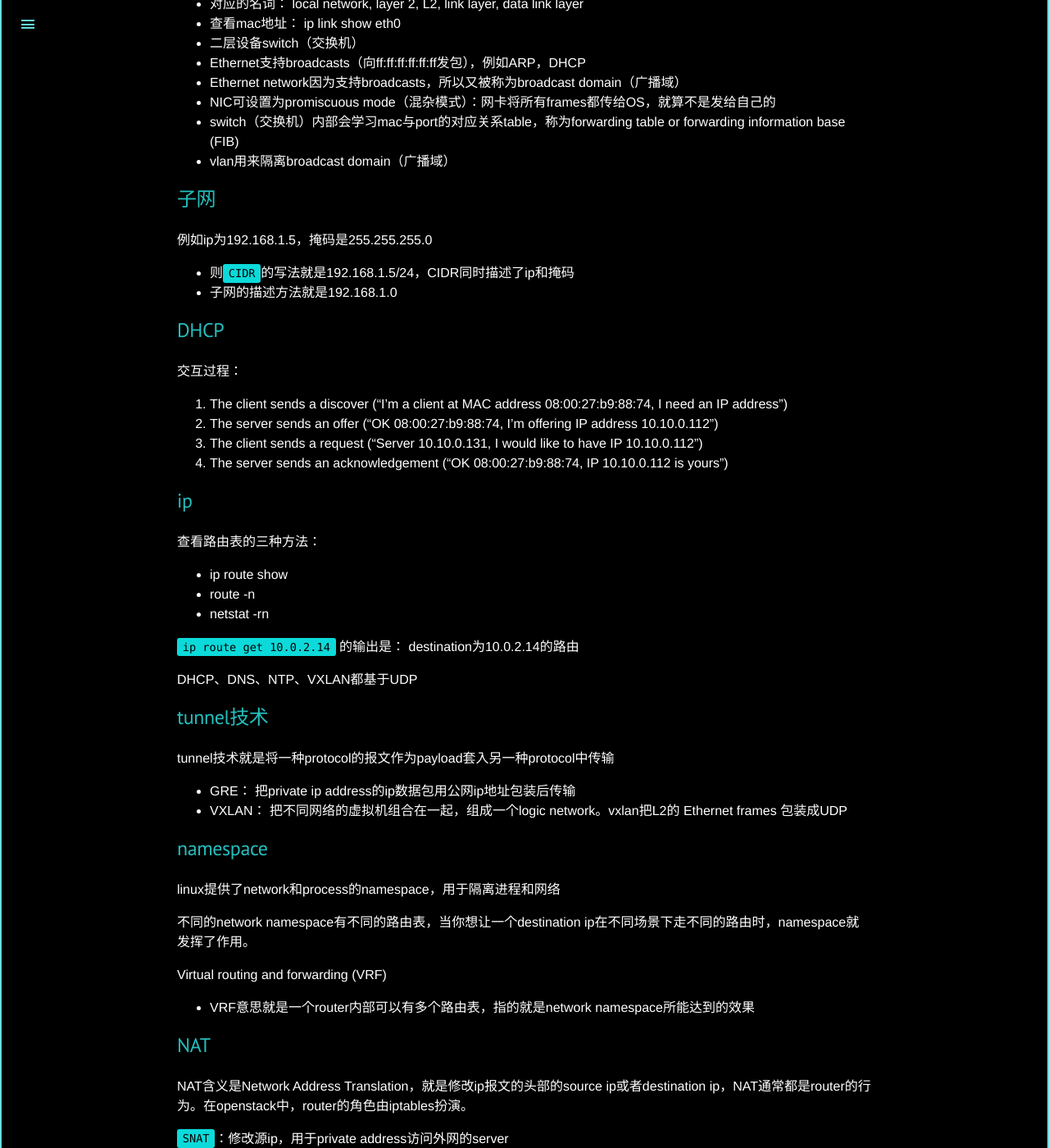
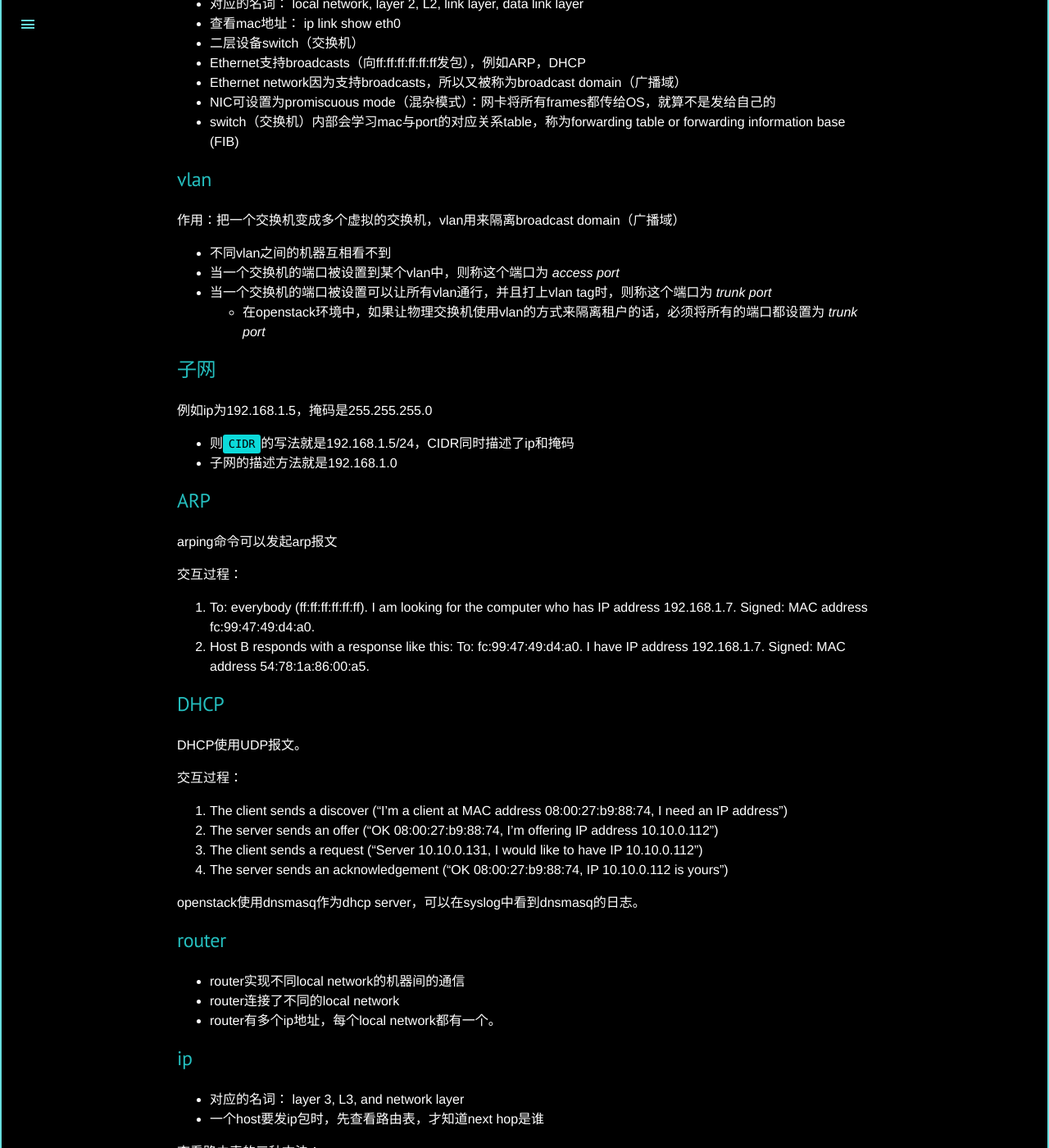
Before and after one commit to CheeseLee/zhouyaguo.github.io, a Jekyll site: the page built from _posts/2015-11-15-neutron-basic.md, in a window 1280 px wide and 1400 px high, scrolled down 357 px. Shown: the whole window at 82% size. Built offline with Jekyll 4.4.1, drawn with Linux system fonts in a browser that asks for light colours; Markdown is read by kramdown in place of the engine named in the settings; comment, search, counter and statistics services are not loaded; some of the changed text lies outside the part shown.

Commit message:
polish 2015-11-15-neutron-basic.md

```diff
--- a/_posts/2015-11-15-neutron-basic.md
+++ b/_posts/2015-11-15-neutron-basic.md
@@ -20,7 +20,17 @@ Ethernet
 - Ethernet network因为支持broadcasts，所以又被称为broadcast domain（广播域）
 - NIC可设置为promiscuous mode（混杂模式）：网卡将所有frames都传给OS，就算不是发给自己的
 - switch（交换机）内部会学习mac与port的对应关系table，称为forwarding table or forwarding information base (FIB)
-- vlan用来隔离broadcast domain（广播域）
+
+vlan
+----
+
+作用：把一个交换机变成多个虚拟的交换机，vlan用来隔离broadcast domain（广播域）
+
+- 不同vlan之间的机器互相看不到
+- 当一个交换机的端口被设置到某个vlan中，则称这个端口为 _access port_
+- 当一个交换机的端口被设置可以让所有vlan通行，并且打上vlan tag时，则称这个端口为 _trunk port_
+  - 在openstack环境中，如果让物理交换机使用vlan的方式来隔离租户的话，必须将所有的端口都设置为 _trunk port_
+
 
 子网
 ----
@@ -30,8 +40,20 @@ Ethernet
   - 则`CIDR`的写法就是192.168.1.5/24，CIDR同时描述了ip和掩码
   - 子网的描述方法就是192.168.1.0
 
+ARP
+---
+
+arping命令可以发起arp报文
+
+交互过程：
+
+1. To: everybody (ff:ff:ff:ff:ff:ff). I am looking for the computer who has IP address 192.168.1.7. Signed: MAC address fc:99:47:49:d4:a0.
+2. Host B responds with a response like this: To: fc:99:47:49:d4:a0. I have IP address 192.168.1.7. Signed: MAC address 54:78:1a:86:00:a5.
+
 DHCP
 ----
+
+DHCP使用UDP报文。
 
 交互过程：
 
@@ -40,8 +62,20 @@ DHCP
 1. The client sends a request (“Server 10.10.0.131, I would like to have IP 10.10.0.112”)
 1. The server sends an acknowledgement (“OK 08:00:27:b9:88:74, IP 10.10.0.112 is yours”)
 
+openstack使用dnsmasq作为dhcp server，可以在syslog中看到dnsmasq的日志。
+
+router
+-------
+
+- router实现不同local network的机器间的通信
+- router连接了不同的local network
+- router有多个ip地址，每个local network都有一个。
+
 ip
 ---
+
+- 对应的名词： layer 3, L3, and network layer
+- 一个host要发ip包时，先查看路由表，才知道next hop是谁
 
 查看路由表的三种方法：
 
@@ -53,21 +87,28 @@ ip
 
 DHCP、DNS、NTP、VXLAN都基于UDP
 
+UDP支持一对多通信，UDP通过IP multicast来将udp包发送到多个已加入group的receivers。VXLAN就使用了IP multicast
+
+ping和`mtr`命令使用了ICMP，其中`mtr`结合了ping和traceroute的功能。
+
 tunnel技术
 ---------
 
-tunnel技术就是将一种protocol的报文作为payload套入另一种protocol中传输
+tunnel技术就是将一种protocol的报文作为payload嵌入另一种protocol中传输
 
   - GRE： 把private ip address的ip数据包用公网ip地址包装后传输
-  - VXLAN： 把不同网络的虚拟机组合在一起，组成一个logic network。vxlan把L2的 Ethernet frames 包装成UDP
+  - VXLAN： vxlan把L2的 Ethernet frames 包装成UDP，把不同网络的虚拟机组合在一起，组成一个logic network。
 
 
 namespace
 ---------
 
-linux提供了network和process的namespace，用于隔离进程和网络
+linux提供了network和process的namespace，用于隔离进程和网络。如果进程运行在namespace中，那么它只能看到该namespace中的进程。
 
-不同的network namespace有不同的路由表，当你想让一个destination ip在不同场景下走不同的路由时，namespace就发挥了作用。
+- 每个网卡（eth0）都属于某个namespace，如果不显式地指定，则eth0属于默认namespace。
+- 不同的network namespace有不同的路由表，当你想让一个destination ip在不同场景下走不同的路由时，namespace就发挥了作用。
+- 不同的network namespace有不同的iptables
+- namespace相关的命令是 `ip netns exec namespace名字 COMMAND`
 
 Virtual routing and forwarding (VRF)
   - VRF意思就是一个router内部可以有多个路由表，指的就是network namespace所能达到的效果
@@ -75,9 +116,11 @@ Virtual routing and forwarding (VRF)
 NAT
 ---
 
-NAT含义是Network Address Translation，就是修改ip报文的头部的source ip或者destination ip，NAT通常都是router的行为。在openstack中，router的角色由iptables扮演。
+- NAT含义是Network Address Translation，就是修改ip报文的头部的source ip或者destination ip，NAT通常都是router的行为。在openstack中，router的角色由iptables扮演。
+- NAT通常由router执行。在linux中，iptables可以作为NAT执行的角色。
 
-`SNAT`：修改源ip，用于private address访问外网的server
+
+`SNAT`：修改源ip，用于private address访问外网的server，SNAT是为了解决ip地址不够用的情况。
 
 RFC 1918保留了3个网段作为private addresses：
 
```
